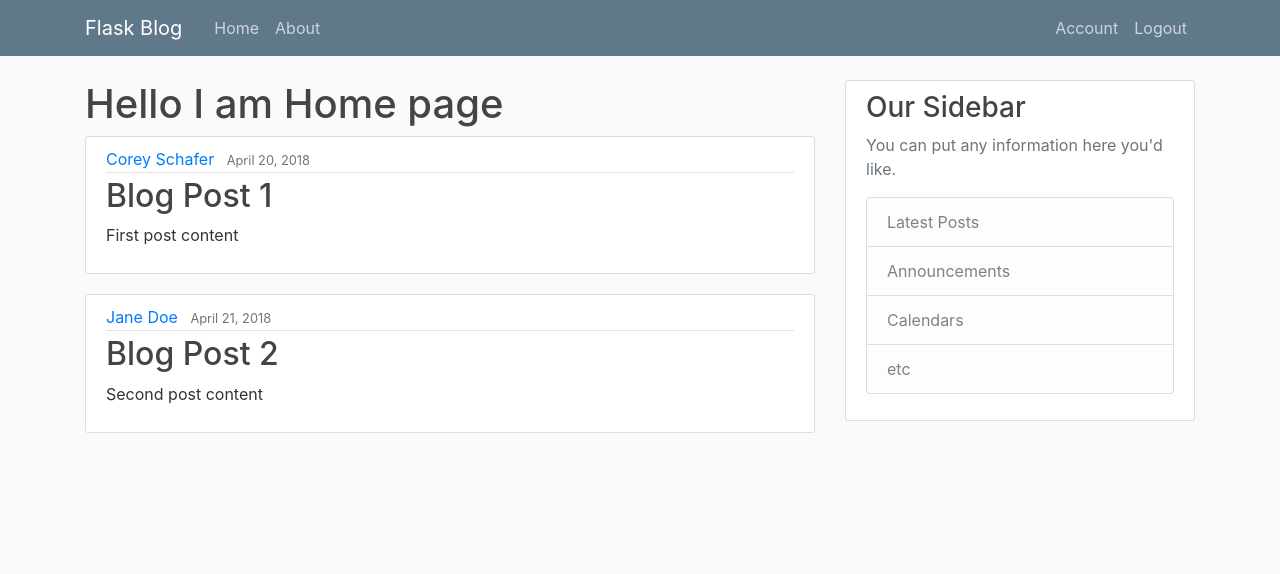
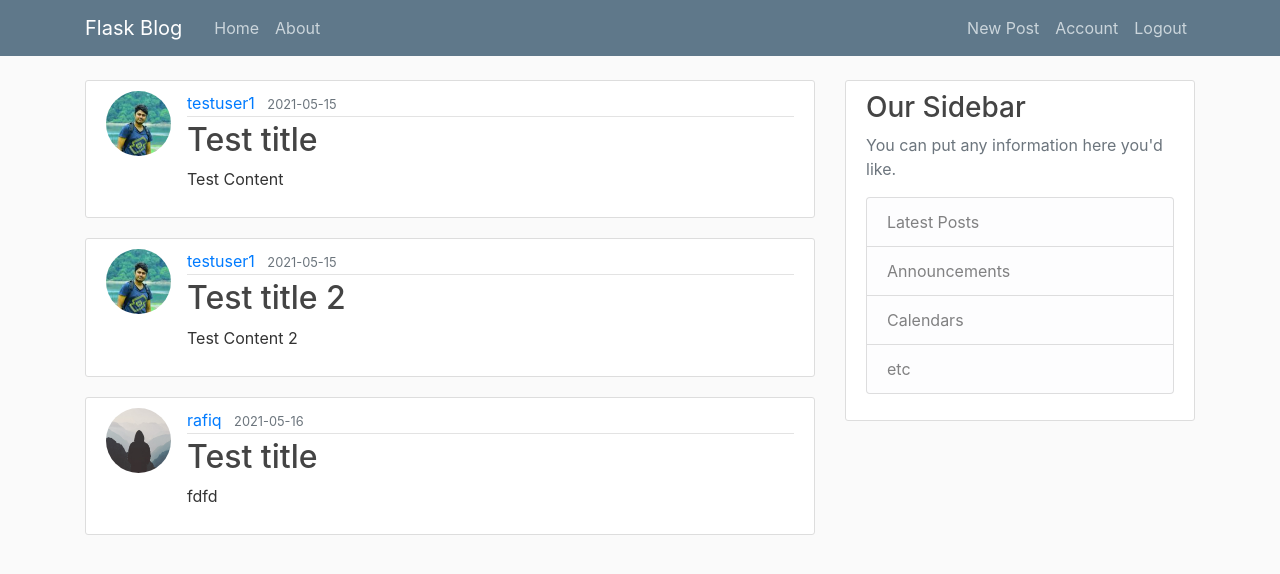
Before and after one commit to codewithrafiq/Flask-CsBlog, a Flask app: page / in a window 1280 px wide. Shown: the top 574 px of the page. Run offline with Flask 2, Linux system fonts and the light colour scheme; a user stored in the database is signed in; data comes from the database, SQL or seed files in the repository; both versions use the stored data as it was after the commit; some libraries are stand-ins or nearby versions.

Commit message:
CRUP-opration

```diff
--- a/flaskblog/routes.py
+++ b/flaskblog/routes.py
@@ -1,30 +1,17 @@
 import os
 import secrets
 from PIL import Image
-from flask import  render_template, url_for, flash, redirect,request
+from flask import  render_template, url_for, flash, redirect,request,abort
 from flask_wtf import form
-from flaskblog.froms import RegisterFrom, LoginFrom, UpdateAccountForm
+from flaskblog.froms import RegisterFrom, LoginFrom, UpdateAccountForm, PostForm
 from flaskblog.models import User, Post
 from flaskblog import app,db,bcrypt
 from flask_login import login_user,current_user,logout_user,login_required
-posts = [
-    {
-        'author': 'Corey Schafer',
-        'title': 'Blog Post 1',
-        'content': 'First post content',
-        'date_posted': 'April 20, 2018'
-    },
-    {
-        'author': 'Jane Doe',
-        'title': 'Blog Post 2',
-        'content': 'Second post content',
-        'date_posted': 'April 21, 2018'
-    }
-]
 
 @app.route("/")
 @app.route("/home")
 def home():
+    posts = Post.query.all()
     return render_template("home.html", posts=posts)
 
 
@@ -99,3 +86,56 @@ def account():
     image_file = url_for('static', filename='profile/' +
                          current_user.image_file)
     return render_template("account.html", title="Account", form=form, image_file=image_file)
+
+
+@app.route("/post/new",methods=['GET','POST'])
+@login_required
+def new_post():
+    form = PostForm()
+    if form.validate_on_submit():
+        post = Post(title=form.title.data,
+                    content=form.content.data, author=current_user)
+        db.session.add(post)
+        db.session.commit()
+        flash('Your post has been created!', 'success')
+        return redirect(url_for('home'))
+    return render_template("create_post.html",  legend='New Post', title="New Post", form=form)
+
+
+@app.route("/post/<int:post_id>", methods=['GET', 'POST'])
+def post(post_id):
+    post = Post.query.get_or_404(post_id)
+    title = post.title
+    return render_template('post.html', post=post, title=title)
+
+
+@app.route("/post/<int:post_id>/update", methods=['GET', 'POST'])
+@login_required
+def update_post(post_id):
+    post = Post.query.get_or_404(post_id)
+    if post.author != current_user:
+        abort(403)
+    form  =PostForm()
+    title = post.title
+    if form.validate_on_submit():
+        post.title = form.title.data
+        post.content = form.content.data
+        db.session.commit()
+        flash("Your post has been updated!",'success')
+        return redirect(url_for('post',post_id=post.id))
+    elif request.method=='GET':
+        form.title.data = post.title
+        form.content.data = post.content
+    return render_template("create_post.html", title=title, form=form,legend='Update Post')
+
+
+@app.route("/post/<int:post_id>/delete", methods=['POST'])
+@login_required
+def delete_post(post_id):
+    post = Post.query.get_or_404(post_id)
+    if post.author != current_user:
+        abort(403)
+    db.session.delete(post)
+    db.session.commit()
+    flash("Your post has been deleteds!", 'success')
+    return redirect(url_for('home'))
--- a/flaskblog/templates/home.html
+++ b/flaskblog/templates/home.html
@@ -1,15 +1,14 @@
 {% extends "layout.html" %} {% block content %}
-
-<h1>Hello I am Home page</h1>
 
 {% for post in posts %}
         <article class="media content-section">
+          <img class="rounded-circle article-img" src="{{ url_for('static', filename='profile/' + post.author.image_file) }}">
           <div class="media-body">
             <div class="article-metadata">
-      <a class="mr-2" href="#">{{ post.author }}</a>
-      <small class="text-muted">{{ post.date_posted }}</small>
+              <a class="mr-2" href="#">{{ post.author.username }}</a>
+              <small class="text-muted">{{ post.date_posted.strftime('%Y-%m-%d') }}</small>
             </div>
-    <h2><a class="article-title" href="#">{{ post.title }}</a></h2>
+            <h2><a class="article-title" href="{{ url_for('post', post_id=post.id) }}">{{ post.title }}</a></h2>
             <p class="article-content">{{ post.content }}</p>
           </div>
         </article>
--- a/flaskblog/templates/layout.html
+++ b/flaskblog/templates/layout.html
@@ -36,6 +36,7 @@
           <!-- Navbar Right Side -->
           <div class="navbar-nav">
               {% if current_user.is_authenticated %}
+                <a class="nav-item nav-link" href="{{ url_for('new_post') }}">New Post</a>
                 <a class="nav-item nav-link" href="{{ url_for('account') }}">Account</a>
                 <a class="nav-item nav-link" href="{{ url_for('logout') }}">Logout</a>
               {% else %}
```
Also changed, not shown: flaskblog/froms.py (+7 -1 lines), flaskblog/templates/create_post.html (added, +40 -0 lines), flaskblog/templates/post.html (added, +39 -0 lines), flaskblog/site.db. Lines whose indentation alone changed are shown as unchanged.
